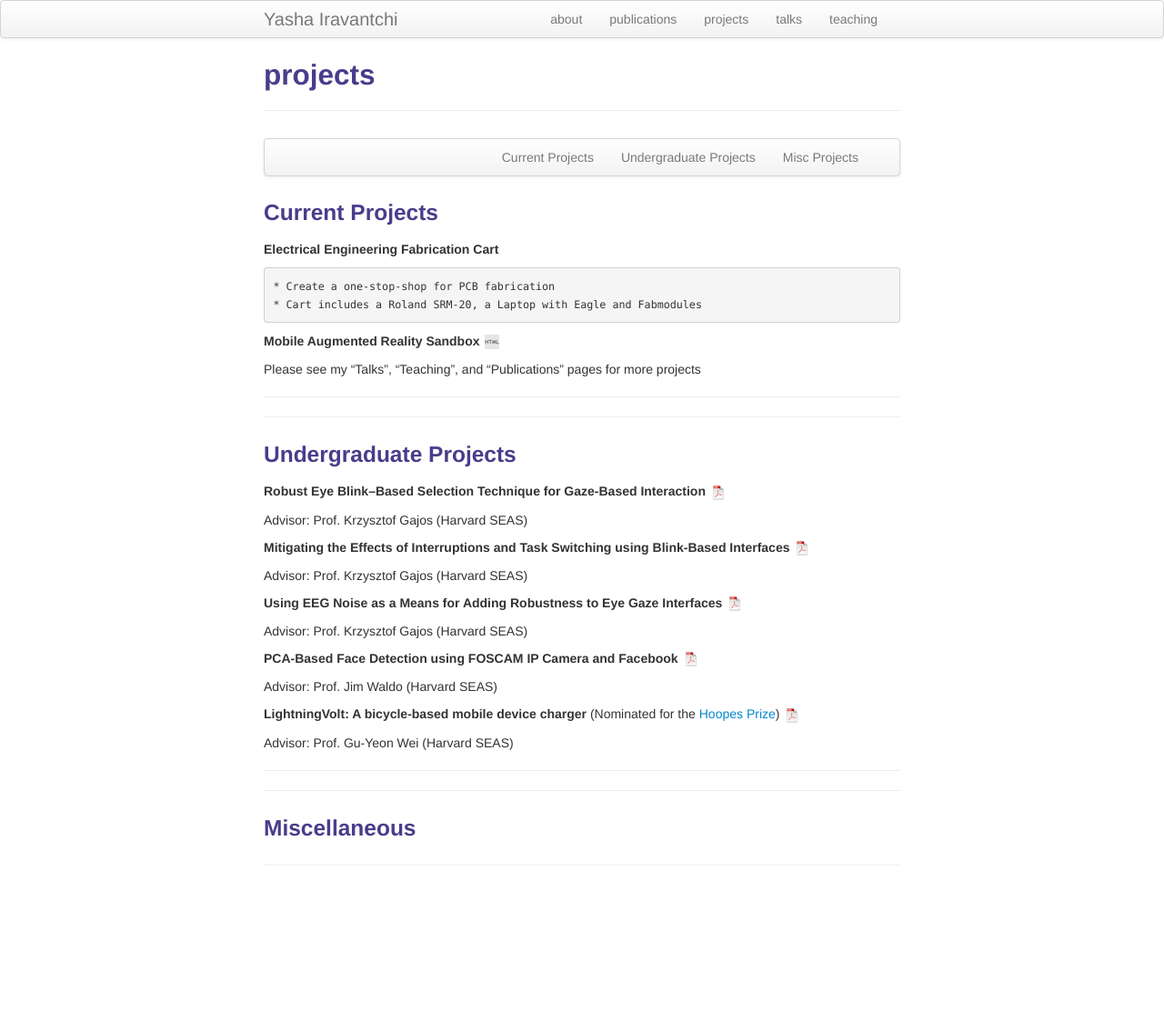
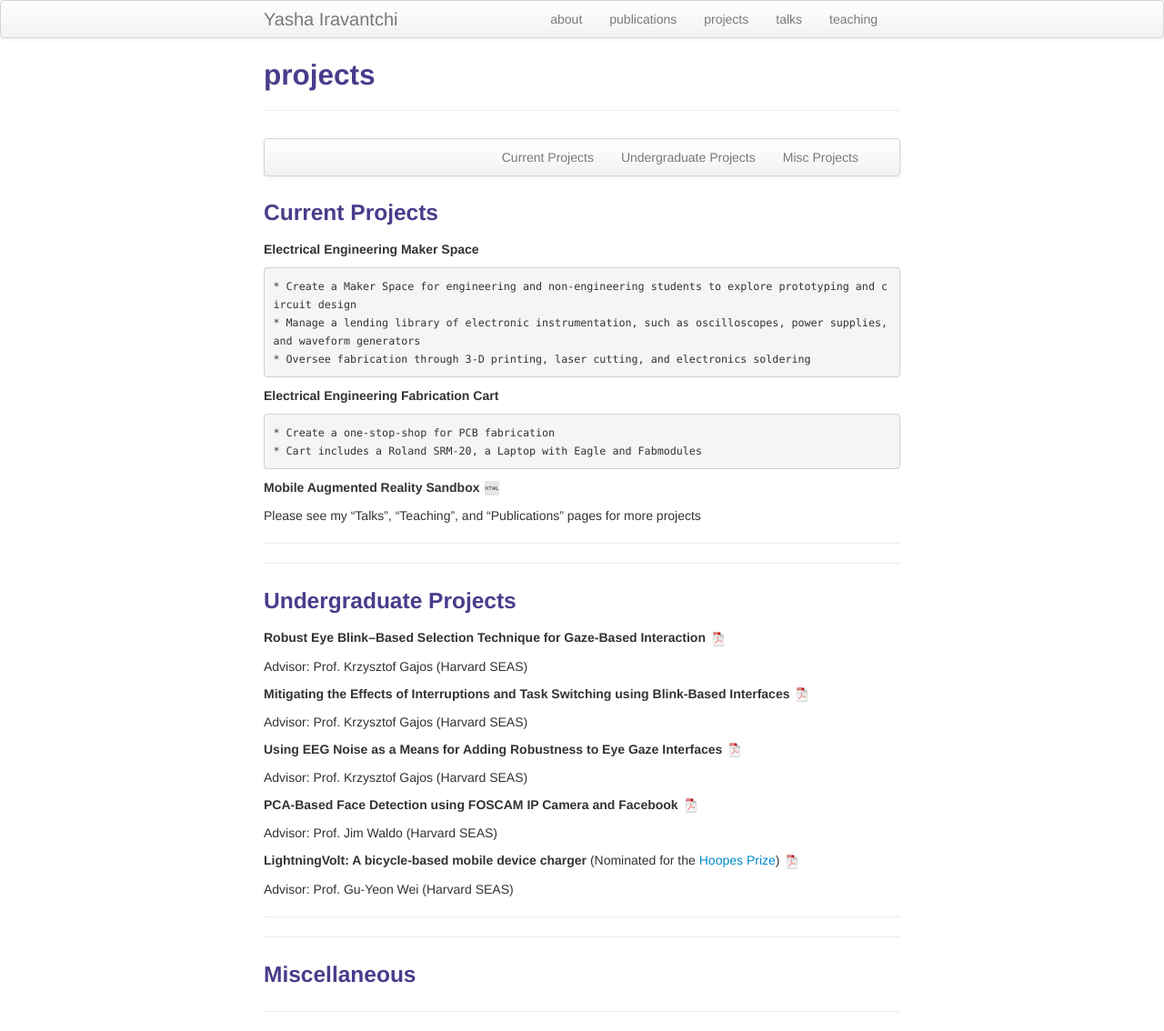
Before and after one commit to yashairavantchi/yashairavantchi.github.io, a Jekyll site: the page built from pages/projects.md, in a window 1280 px wide. Shown: the whole page at 91% size. Built offline with Jekyll 4.4.1, drawn with Linux system fonts in a browser that asks for light colours; before the commit the page ends 973 px from its top, so only the background shows below that.

Commit message:
Update Projects, Teaching

```diff
--- a/pages/projects.md
+++ b/pages/projects.md
@@ -16,6 +16,12 @@ description: Yasha Iravantchi's projects
 
 
 ### <a name="current"></a>Current Projects
+
+**Electrical Engineering Maker Space**
+
+	* Create a Maker Space for engineering and non-engineering students to explore prototyping and circuit design
+	* Manage a lending library of electronic instrumentation, such as oscilloscopes, power supplies, and waveform generators
+	* Oversee fabrication through 3-D printing, laser cutting, and electronics soldering
 
 
 **Electrical Engineering Fabrication Cart**
```
Also changed, not shown: index.md (+2 -2 lines), pages/about.md (+1 -1 lines), pages/teaching.md (+9 -8 lines).
